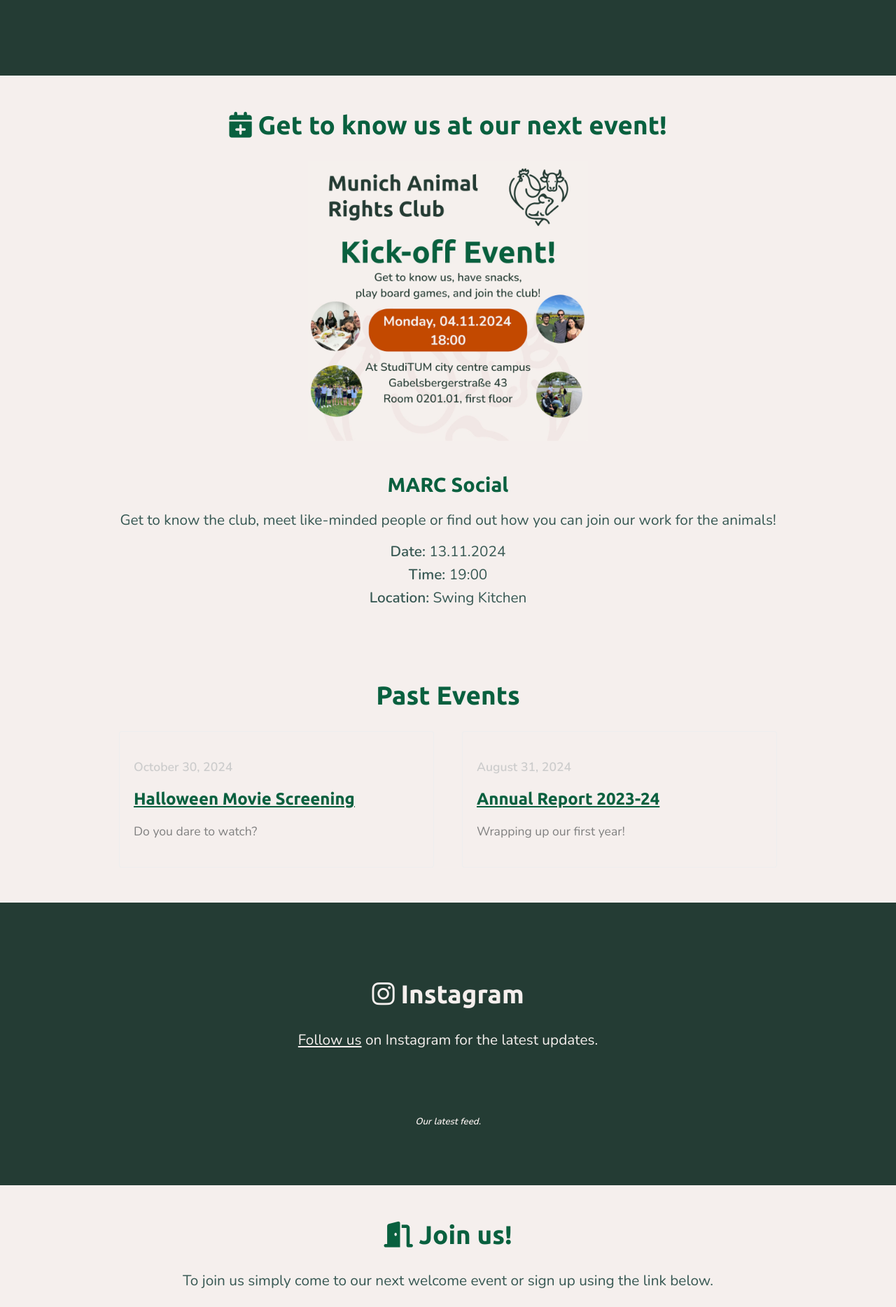
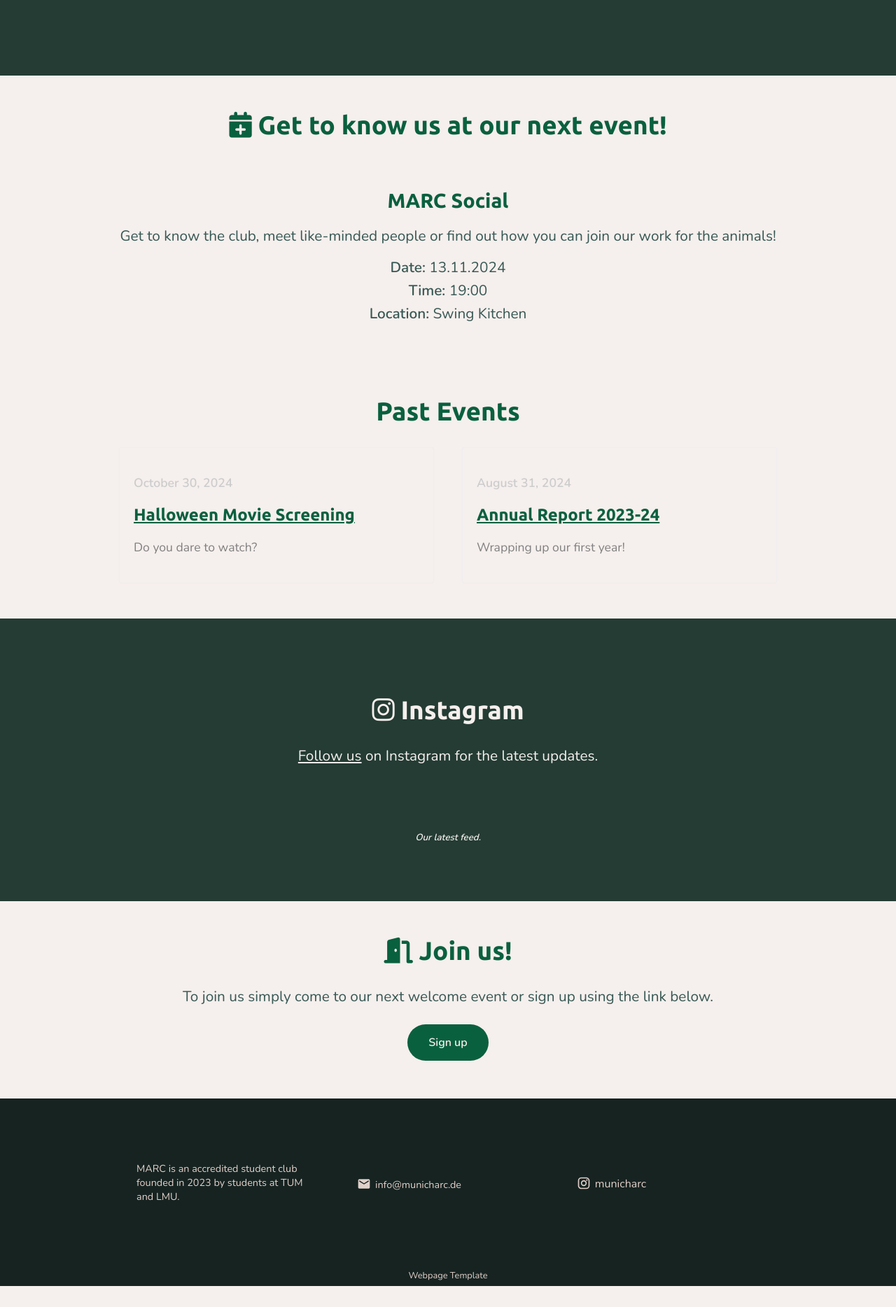
Before and after one commit to municharc/municharc.github.io, a Jekyll site: the page built from index.html, in a window 1280 px wide. Shown: the part 1140-3008 px from the top of the page at 70% size. Built offline with Jekyll 4.4.1, drawn with Linux system fonts in a browser that asks for light colours; nearby versions of some CDN libraries; after the commit the page ends 2978 px from its top, so only the background shows below that.

Commit message:
Remove kick-off image

```diff
--- a/index.html
+++ b/index.html
@@ -67,9 +67,6 @@ title: Munich Animal Rights Club
 		align-items: center;
 		flex-direction: column;">
 	<h2 ><i class="fa-solid fa-calendar-plus"></i> Get to know us at our next event!</h2>
-	<div class="image">
-		<img src="images/kick-off-insta-compressed.jpg" style="max-height: 400px"/>
-	</div>
 	<div class="next-event-info" style="margin-top: 20px;
 			text-align: center;">
 		<a >
```
